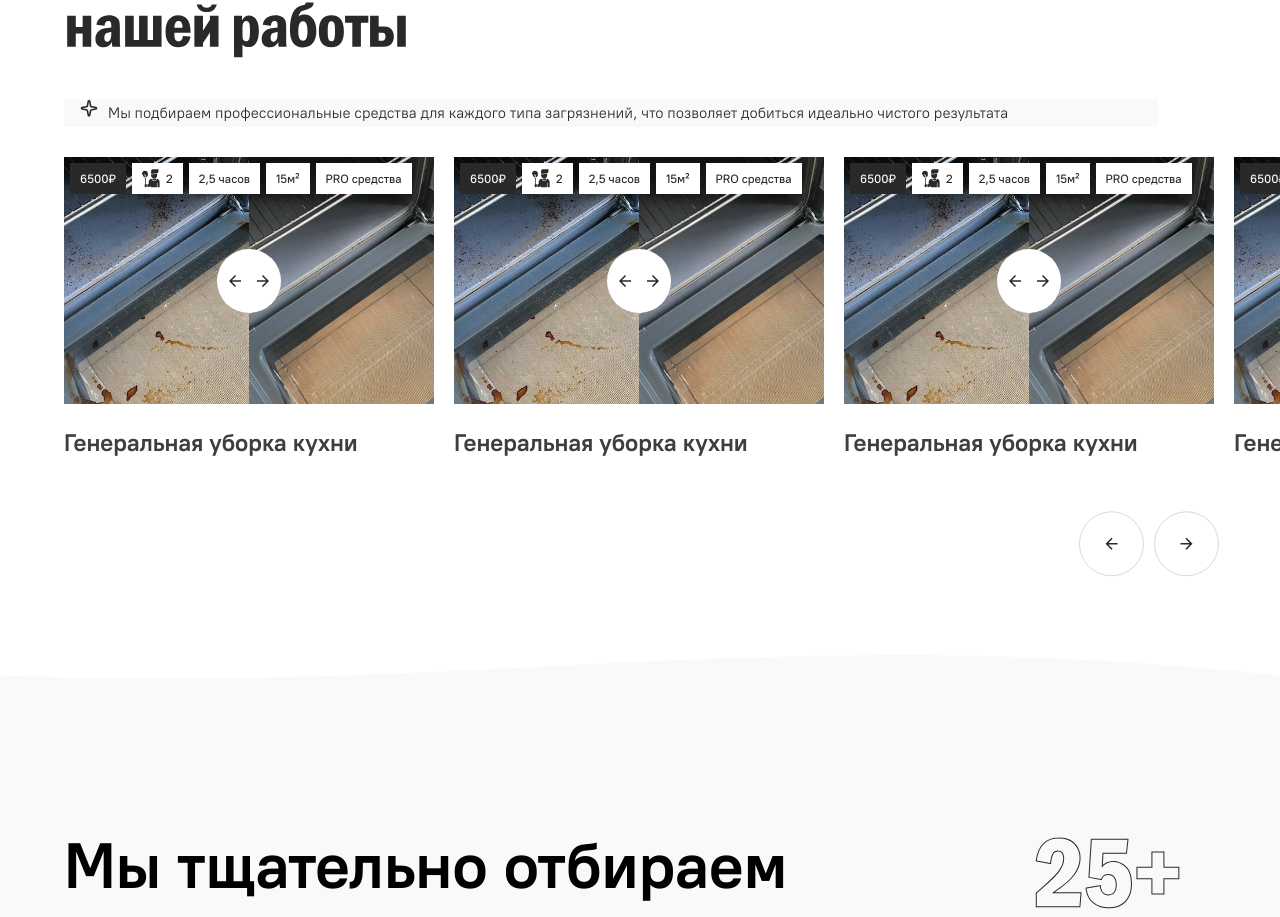
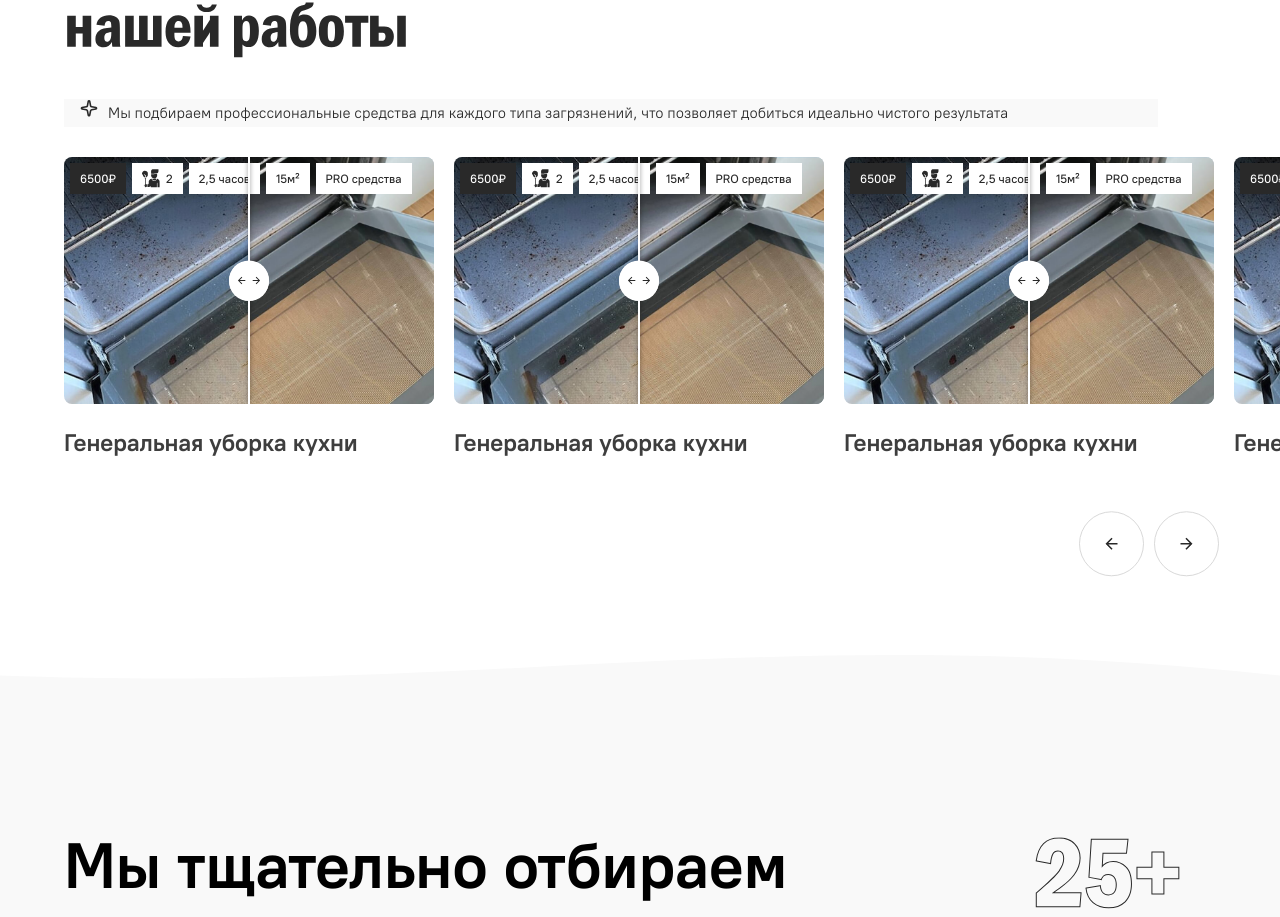
Before and after one commit to vorogurcov/MoguChisto, a React (Create React App) app in the folder frontend/: page / in a window 1280 px wide. Shown: the part 1859-2776 px from the top of the page. Built offline with nearby package versions, Linux system fonts and the light colour scheme.

Commit message:
результат работы как по тз

```diff
--- a/frontend/src/pages/Main/components/ResultWorking/CardsRusult.tsx
+++ b/frontend/src/pages/Main/components/ResultWorking/CardsRusult.tsx
@@ -1,11 +1,10 @@
-import { useState } from "react";
 import ScrollCards from "../../../../components/ScrollCards/ScrollCards";
 import bef from "../../../../public/imgs/results/bef.jpg";
 import aft from "../../../../public/imgs/results/aft.png";
-import aga from "./aga.jpg";
 import CardItemInfo from "../../../../components/CardItemInfo/CardItemInfo";
 import CardInfoPanel from "../../../../components/CardInfoPanel/CardInfoPanel";
 import { MiniCleanerSVG } from "../../../../public/svg";
+import { useCallback, useEffect, useRef, useState } from "react";
 
 type ImgsResultT = {
 	before: string;
@@ -18,7 +17,7 @@ type CardResultT = {
 	time: string;
 	square: number;
 	services?: string;
-	imgs: ImgsResultT[];
+	imgs: ImgsResultT;
 	title?: string;
 };
 
@@ -29,10 +28,7 @@ const cards: CardResultT[] = [
 		time: "2,5",
 		square: 15,
 		services: "PRO средства",
-		imgs: [
-			{ before: bef, after: aft },
-			{ before: aga, after: aga },
-		],
+		imgs: { before: bef, after: aft },
 		title: "Генеральная уборка кухни",
 	},
 	{
@@ -41,7 +37,7 @@ const cards: CardResultT[] = [
 		time: "2,5",
 		square: 15,
 		services: "PRO средства",
-		imgs: [{ before: bef, after: aft }],
+		imgs: { before: bef, after: aft },
 		title: "Генеральная уборка кухни",
 	},
 	{
@@ -50,7 +46,7 @@ const cards: CardResultT[] = [
 		time: "2,5",
 		square: 15,
 		services: "PRO средства",
-		imgs: [{ before: bef, after: aft }],
+		imgs: { before: bef, after: aft },
 		title: "Генеральная уборка кухни",
 	},
 	{
@@ -59,58 +55,148 @@ const cards: CardResultT[] = [
 		time: "2,5",
 		square: 15,
 		services: "PRO средства",
-		imgs: [{ before: bef, after: aft }],
+		imgs: { before: bef, after: aft },
 		title: "Генеральная уборка кухни",
 	},
 ];
 
-function ImgsResult({ imgs }: { imgs: ImgsResultT[] }) {
-	const [selected, setSelected] = useState(0);
-	const handleSelect = (index: number) => {
-		if (imgs.length > index && index != -1) {
-			setSelected(index);
+function ImgsResult({ imgs }: { imgs: ImgsResultT }) {
+	const [sliderPosition, setSliderPosition] = useState(50); // 50% по умолчанию
+	const containerRef = useRef<HTMLDivElement>(null);
+	const [isDragging, setIsDragging] = useState(false);
+
+	const handleMouseDown = (e: React.MouseEvent) => {
+		e.preventDefault();
+		e.stopPropagation();
+		setIsDragging(true);
+	};
+
+	const handleTouchStart = (e: React.TouchEvent) => {
+		e.preventDefault();
+		e.stopPropagation();
+		setIsDragging(true);
+	};
+
+	const handleMove = useCallback(
+		(clientX: number) => {
+			if (!containerRef.current || !isDragging) return;
+
+			const containerRect = containerRef.current.getBoundingClientRect();
+			const relativeX = clientX - containerRect.left;
+			const percentage = (relativeX / containerRect.width) * 100;
+
+			// Ограничиваем от 5% до 95% для удобства
+			const newPosition = Math.max(5, Math.min(95, percentage));
+			setSliderPosition(newPosition);
+		},
+		[isDragging],
+	);
+
+	const handleMouseMove = useCallback(
+		(e: MouseEvent) => {
+			e.preventDefault();
+			e.stopPropagation();
+			handleMove(e.clientX);
+		},
+		[handleMove],
+	);
+
+	const handleTouchMove = useCallback(
+		(e: TouchEvent) => {
+			e.preventDefault();
+			e.stopPropagation();
+			handleMove(e.touches[0].clientX);
+		},
+		[handleMove],
+	);
+
+	const handleEnd = () => {
+		setIsDragging(false);
+	};
+
+	useEffect(() => {
+		if (isDragging) {
+			document.addEventListener("mousemove", handleMouseMove);
+			document.addEventListener("mouseup", handleEnd);
+			document.addEventListener("touchmove", handleTouchMove);
+			document.addEventListener("touchend", handleEnd);
 		}
+
+		return () => {
+			document.removeEventListener("mousemove", handleMouseMove);
+			document.removeEventListener("mouseup", handleEnd);
+			document.removeEventListener("touchmove", handleTouchMove);
+			document.removeEventListener("touchend", handleEnd);
 		};
+	}, [handleMouseMove, handleTouchMove, isDragging]);
+
 	return (
-		<div className="imgs">
-			<div className="img">
-				<img src={imgs[selected].before} alt="before" />
+		<div
+			className="imgsComparison"
+			ref={containerRef}
+			onMouseDown={handleMouseDown}
+			onTouchStart={handleTouchStart}
+			style={{ touchAction: isDragging ? "none" : "pan-y" }}
+		>
+			<div className="imageContainer">
+				{/* Before image - всегда видна полностью */}
+				<div className="imageBefore">
+					<img src={imgs.before} alt="before" />
 				</div>
-			<div className="img">
-				<img src={imgs[selected].after} alt="after" />
+
+				{/* After image - обрезается справа */}
+				<div
+					className="imageAfter"
+					style={{ clipPath: `inset(0 0 0 ${sliderPosition}%)` }}
+				>
+					<img src={imgs.after} alt="after" />
 				</div>
-			<div className="changePicture">
-				<button className="leftSkip" onClick={() => handleSelect(selected + 1)}>
+			</div>
+
+			{/* Slider handle */}
+			<div className="sliderHandle" style={{ left: `${sliderPosition}%` }}>
+				<div className="sliderLine" />
+				<div className="sliderButton">
 					<svg
-						width="12"
-						height="12"
-						viewBox="0 0 12 12"
+						width="65"
+						height="65"
+						viewBox="0 0 65 65"
 						fill="none"
 						xmlns="http://www.w3.org/2000/svg"
 					>
+						<rect width="65" height="65" rx="32.5" fill="white" />
+						<g clipPath="url(#clip0_9_354)">
 							<path
-							d="M6 0L7.0575 1.0575L2.8725 5.25H12V6.75H2.8725L7.065 10.935L6 12L0 6L6 0Z"
+								d="M44.5 26.5L43.4425 27.5575L47.6275 31.75H38.5V33.25H47.6275L43.435 37.435L44.5 38.5L50.5 32.5L44.5 26.5Z"
 								fill="#292929"
 							/>
-					</svg>
-				</button>
-				<button
-					className="rightSkip"
-					onClick={() => handleSelect(selected - 1)}
-				>
-					<svg
-						width="12"
-						height="12"
-						viewBox="0 0 12 12"
-						fill="none"
-						xmlns="http://www.w3.org/2000/svg"
-					>
+						</g>
+						<g clipPath="url(#clip1_9_354)">
 							<path
-							d="M6 0L4.9425 1.0575L9.1275 5.25H0V6.75H9.1275L4.935 10.935L6 12L12 6L6 0Z"
+								d="M20.5 26.5L21.5575 27.5575L17.3725 31.75H26.5V33.25H17.3725L21.565 37.435L20.5 38.5L14.5 32.5L20.5 26.5Z"
 								fill="#292929"
 							/>
+						</g>
+						<defs>
+							<clipPath id="clip0_9_354">
+								<rect
+									width="18"
+									height="18"
+									fill="white"
+									transform="matrix(0 1 -1 0 53.5 23.5)"
+								/>
+							</clipPath>
+							<clipPath id="clip1_9_354">
+								<rect
+									width="18"
+									height="18"
+									fill="white"
+									transform="matrix(0 1 1 0 11.5 23.5)"
+								/>
+							</clipPath>
+						</defs>
 					</svg>
-				</button>
+				</div>
 			</div>
 		</div>
 	);
--- a/frontend/src/pages/Main/components/ResultWorking/css.scss
+++ b/frontend/src/pages/Main/components/ResultWorking/css.scss
@@ -126,4 +126,96 @@
 		border-radius: 0% 32px 32px 0%;
 		padding-right: 10px;
 	}
+	.imgsComparison {
+		position: relative;
+		width: 100%;
+		aspect-ratio: 1.5/1;
+		overflow: hidden;
+		border-radius: 8px;
+		cursor: col-resize;
+		user-select: none;
+
+		.imageContainer {
+			position: relative;
+			width: 100%;
+			height: 100%;
+		}
+
+		.imageBefore,
+		.imageAfter {
+			position: absolute;
+			top: 0;
+			left: 0;
+			width: 100%;
+			height: 100%;
+
+			img {
+				width: 100%;
+				height: 100%;
+				object-fit: cover;
+				object-position: center;
+			}
+		}
+
+		.imageAfter {
+			// Обрезается справа в зависимости от положения слайдера
+			clip-path: inset(0 0 0 50%);
+		}
+
+		.sliderHandle {
+			position: absolute;
+			top: 0;
+			bottom: 0;
+			width: 4px;
+			transform: translateX(-50%);
+			z-index: 10;
+			display: flex;
+			flex-direction: column;
+			align-items: center;
+			justify-content: center;
+
+			.sliderLine {
+				width: 2px;
+				height: 100%;
+				background: white;
+				box-shadow: 0 0 4px rgba(0, 0, 0, 0.5);
+			}
+
+			.sliderButton {
+				position: absolute;
+				width: 40px;
+				height: 40px;
+				background: white;
+				border-radius: 50%;
+				display: flex;
+				align-items: center;
+				justify-content: center;
+
+				&:hover {
+					background: #f5f5f5;
+					transform: scale(1.1);
+				}
+
+				&:active {
+					transform: scale(0.95);
+				}
+			}
+		}
+
+		// Показываем подпись при наведении
+		&:hover {
+			&::before {
+				content: "Перетащите для сравнения";
+				position: absolute;
+				top: 10px;
+				left: 10px;
+				background: rgba(0, 0, 0, 0.7);
+				color: white;
+				padding: 4px 8px;
+				border-radius: 4px;
+				font-size: 12px;
+				z-index: 5;
+			}
+		}
+	}
 }
```
Also changed, not shown: frontend/src/pages/Main/components/ResultWorking/aga.jpg (deleted). Lines whose indentation alone changed are shown as unchanged.
